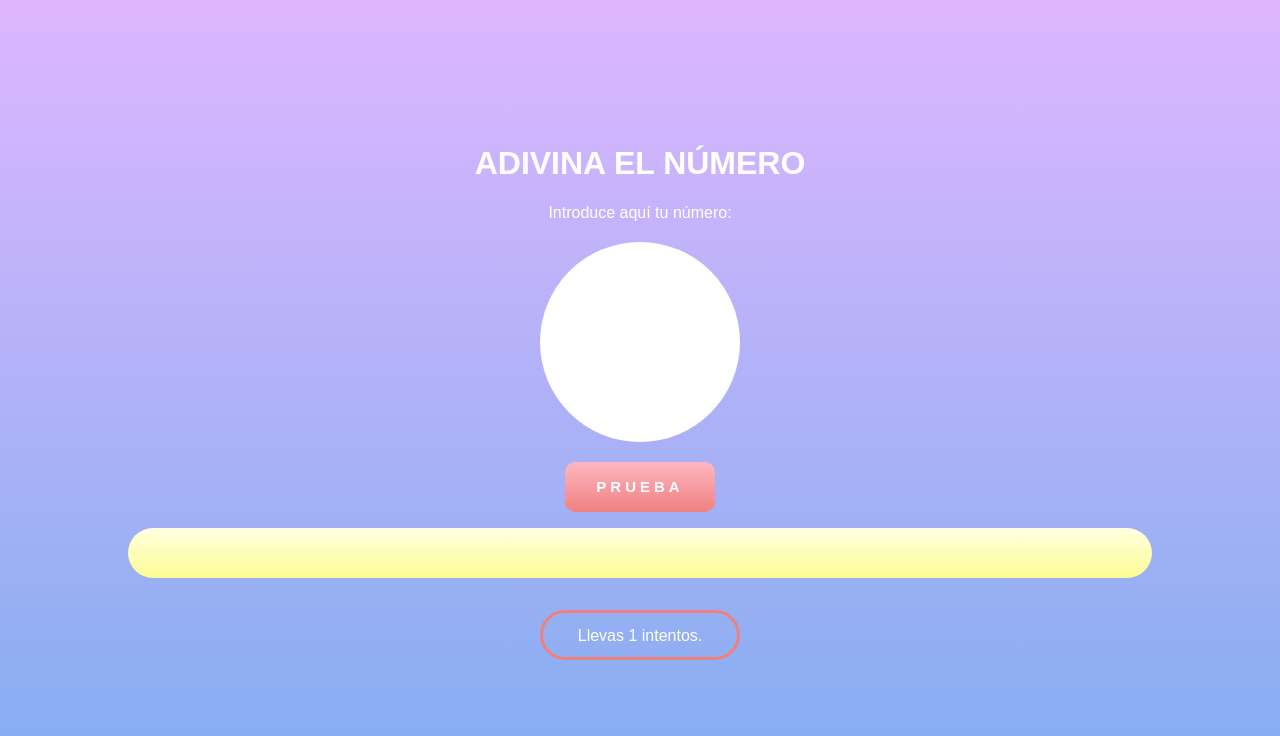
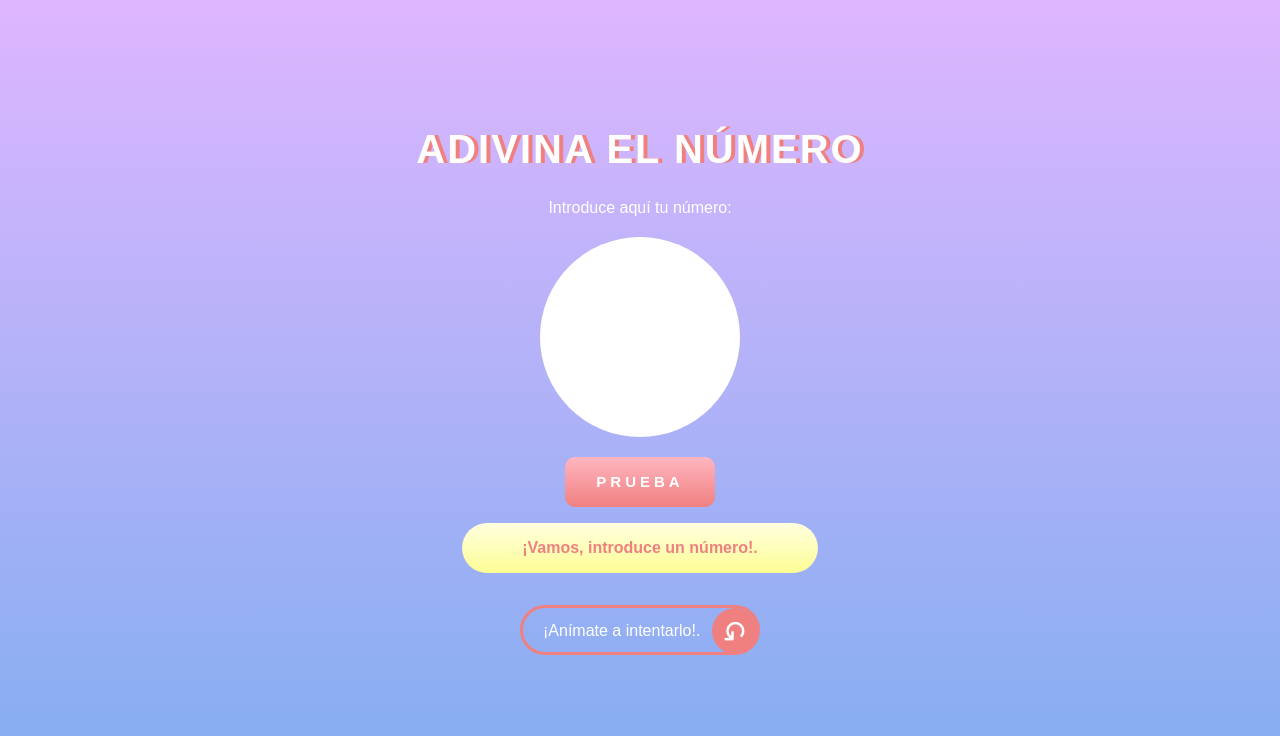
Before and after one commit to marianalfr/guess-the-number, a plain HTML site: page index.html in a window 1280 px wide. Both pictures are taken after a click on the button "PRUEBA". Drawn offline with Linux system fonts and the light colour scheme.

Commit message:
Add 'enter' functionality and reset button

```diff
--- a/index.html
+++ b/index.html
@@ -10,12 +10,20 @@
 </head>
 <body>
     <main class="main">
-        <h1>Adivina el número</h1>
-        <label for="input-number">Introduce aquí tu número:</label>
-        <input type="number" name="input-number" id="input-number" class="input-number">
-        <button type="button" id="btn-try" class="btn-try">Prueba</button>
-        <p class="hint" id="hint"></p>
-        <p id="attempts" class="attempts"></p>
+        <form class="main__form">
+            <h1>Adivina el número</h1>
+            <label for="input-number">Introduce aquí tu número:</label>
+            <input type="number" name="input-number" id="input-number" class="input-number">
+            <div id="win" class="win hidden">
+                <h2>¡Buen trabajo!
+                    ¿Quieres volver a jugar?
+                </h2>
+            </div>
+            <button type="button" id="btn-try" class="btn-try">Prueba</button>
+            <p class="hint" id="hint">🤖 No te preocupes, ¡te voy a dar pistas!. 🤖</p>
+            <p id="attempts" class="attempts">¡Anímate a intentarlo!.</p>
+            <button id="btn-reset" class="btn-reset" type="reset">↺</button>
+        </form>
 
     </main>
     <script src="js/main.js" type="text/javascript"></script>
--- a/js/main.js
+++ b/js/main.js
@@ -4,6 +4,7 @@ let inputNumber = document.querySelector('#input-number');
 const buttonTry = document.querySelector('#btn-try');
 let textHint = document.querySelector('#hint');
 const textAttemps = document.querySelector('#attempts');
+const buttonReset = document.querySelector('#btn-reset');
 
 function getRandomNumber(max) {
    return Math.ceil(Math.random() * max);
@@ -21,27 +22,44 @@ function guessNumber(){
         textHint.innerHTML = 'Demasiado bajo...';
     }
     if (numberValue === randomNumber){
-        textHint.innerHTML = `¡Bien hecho!, ¡has acertado en el intento número ${clicks}!.`;
+        textHint.innerHTML = `¡Bien hecho!, ¡has acertado en el intento número ${clicks+1}!.`;
     }
     if (numberValue < 1 || numberValue > 100){
         textHint.innerHTML = 'El número debe estar entre 1 y 100.';
     }
-    if (numberValue === ''){
-        textHint.innerHTML = '¡Vamos, introduce un número!';
+    if (inputNumber.value === ''){
+        textHint.innerHTML = '¡Vamos, introduce un número!.';
     }
 }
 
 let clicks = 0;
 
 function onClick() {
-    clicks += 1;
-    textAttemps.innerHTML = `Llevas ${clicks} intentos.`;
-    console.log(clicks);
+    guessNumber();
+    if (inputNumber.value === ''){
+        clicks = clicks;
+    } else {
+        clicks += 1;
+        textAttemps.innerHTML = `Llevas ${clicks} intentos.`;
+        console.log(clicks);
+    }
+};
 
-    guessNumber();
-};
+function onEnter(e){
+    if (e.keyCode === 13){
+        event.preventDefault();
+        buttonTry.click();
+    }
+}
+
+function clearOnReset(){
+    textHint.innerHTML = '🤖 Venga, ¡vamos allá de nuevo!. 🤖';
+    textAttemps.innerHTML = `Volvemos a empezar.`;
+}
 
 
 
 console.log('El número aleatorio es el ' + randomNumber + '.');
 buttonTry.addEventListener('click', onClick);
+inputNumber.addEventListener('keydown', onEnter);
+buttonReset.addEventListener('click', clearOnReset);
--- a/styles/style.css
+++ b/styles/style.css
@@ -7,29 +7,49 @@ body{
     outline: none;
 }
 
+.hidden{
+    display: none;
+}
+
 .main{
     width: 100%;
     height: 100vh;
+    background-image: linear-gradient(rgb(222, 182, 255), rgb(128, 173, 240));
+    display: flex;
+    justify-content: center;
+    align-items: center;
+}
+
+.main__form{
     display: flex;
     flex-direction: column;
     justify-content: center;
     align-items: center;
-    background-image: linear-gradient(rgb(222, 182, 255), rgb(128, 173, 240));
 }
 
 h1{
     text-transform: uppercase;
+    letter-spacing: 2px;
+    text-shadow:4px 0px 0px lightcoral;
+    font-size: 40px;
 }
 
 .input-number{
     width: 200px;
     height: 200px;
-    font-size: 50px;
+    font-size: 90px;
     border-radius: 50%;
     border: 0;
     color: lightcoral;
+    text-shadow:4px 0px 0px rgb(194, 174, 250);
     text-align: center;
     margin: 20px auto;
+}
+
+input::-webkit-outer-spin-button,
+input::-webkit-inner-spin-button {
+    -webkit-appearance: none;
+    margin: 0;
 }
 
 .btn-try{
@@ -46,7 +66,7 @@ h1{
 }
 
 .hint{
-    width: 80%;
+    padding: 0 60px;
     height: 50px;
     border-radius: 25px;
     background-image: linear-gradient(lightyellow, rgb(253, 253, 148));
@@ -58,9 +78,29 @@ h1{
 
 .attempts{
     height: 50px;
-    width: 200px;
+    width: 240px;
     border-radius: 25px;
     border: 3px solid lightcoral;
     text-align: center;
     line-height: 45px;
+    margin-bottom: 0px;
+    text-align: left;
+    padding: 0 20px;
 }
+
+.btn-reset{
+    margin: 0px;
+    width: 46px;
+    height: 46px;
+    border-radius: 50%;
+    background-color: lightcoral;
+    transform: rotate(180deg);
+    border: none;
+    color: white;
+    font-size: 30px;
+    position: relative;
+    top:-47px;
+    left: 95px;
+    text-align: center;
+    line-height: 46px;
+}
```
